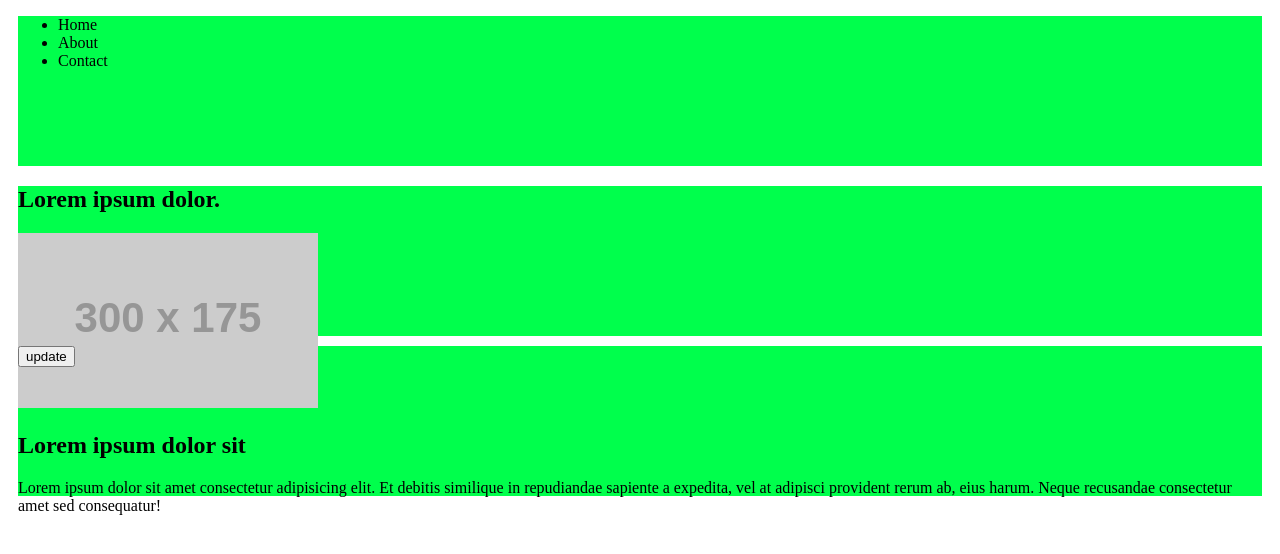
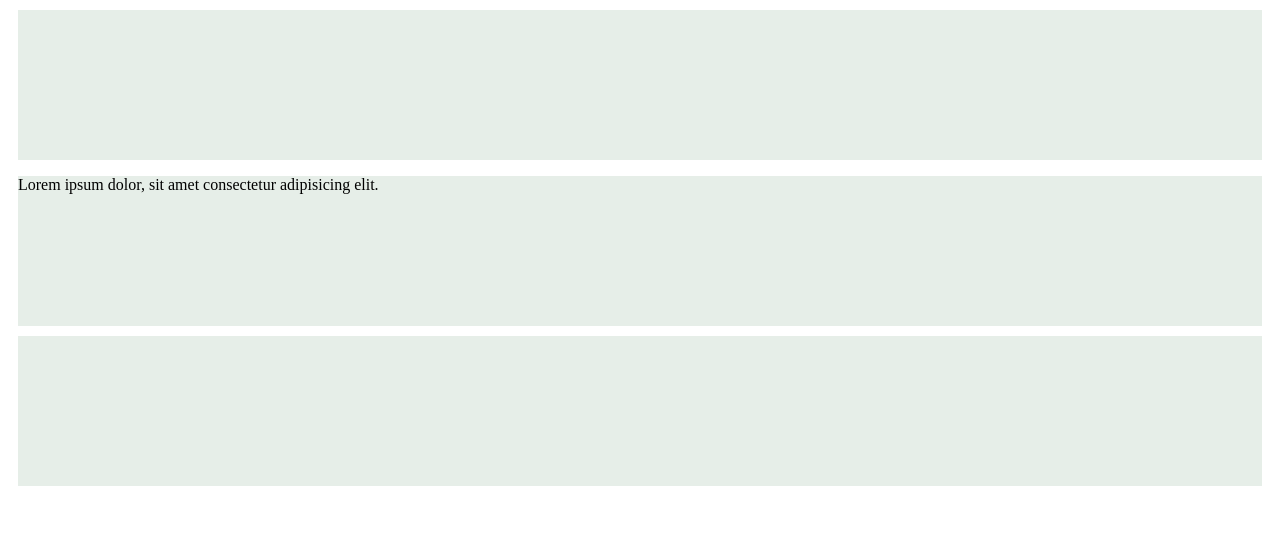
Before and after one commit to EmsonFranca/Nomeclatura_SASS_BEM, a plain HTML site: page index.html in a window 1280 px wide. Drawn offline with Linux system fonts and the light colour scheme; placeholder pictures from the web are drawn by us.

Commit message:
variaveis

```diff
--- a/index.html
+++ b/index.html
@@ -9,48 +9,17 @@
 <body>
   <header id="header">
 
-    <section class="header_container">
-      <div class="container">
-        <nav class="navbar">
-          <ul class="header_navbar_menu">
-            <li class="header_menu_item">Home</li>
-            <li class="header_menu_item">About</li>
-            <li class="header_menu_item">Contact</li>
-          </ul>
-        </nav>
-      </div>
-    </section>
-
   </header>
 
   <main id="main">
-
-    <section id="main_container">
-      <div class="container">
-        <div class="main_container_conteudo">
-
-          <div class="main_container _logo">
-            <h1>Lorem ipsum dolor.</h1>
-            <img src="https://placehold.jp/300x175.png" alt="Image retirado do site placehold">
-          </div>
-
-          <div class="main_container_descricao">
-            <h2>Lorem ipsum dolor sit</h2>
-            <p>Lorem ipsum dolor sit amet consectetur adipisicing elit. Et debitis similique in repudiandae sapiente a expedita, vel at adipisci provident rerum ab, eius harum. Neque recusandae consectetur amet sed consequatur!</p>
-          </div>
-        </div>
+    <div class="principal">
+      <div>
+        <p>Lorem ipsum dolor, sit amet consectetur adipisicing elit.</p>
       </div>
-    </section>
-
+    </div>
   </main>
 
   <footer id="footer">
-
-    <section class="footer_container">
-      <div class="footer_container_button">
-        <button type="submit">update</button>
-      </div>
-    </section>
 
   </footer>
 
--- a/style/style.scss
+++ b/style/style.scss
@@ -1,6 +1,12 @@
-$colorBg: rgb(0, 255, 76);
+// Variaveis
+$colorBg: rgba(226, 235, 228, 0.836);
+$colorFont: #00000065;
+$colorRed: #ff0404;
 
 
+$spancing-small: 1rem;
+$spancing-mediun: 2.5rem;
+$spancing-large: 5rem;
 #header{
   height: 9.375rem;
   background: $colorBg;
@@ -12,6 +18,8 @@ $colorBg: rgb(0, 255, 76);
   margin: .625rem;
 
 }
+
+
 #footer{
   height: 9.375rem;
   margin: .625rem;
```
Also changed, not shown: style/style.css, 2 other files.
